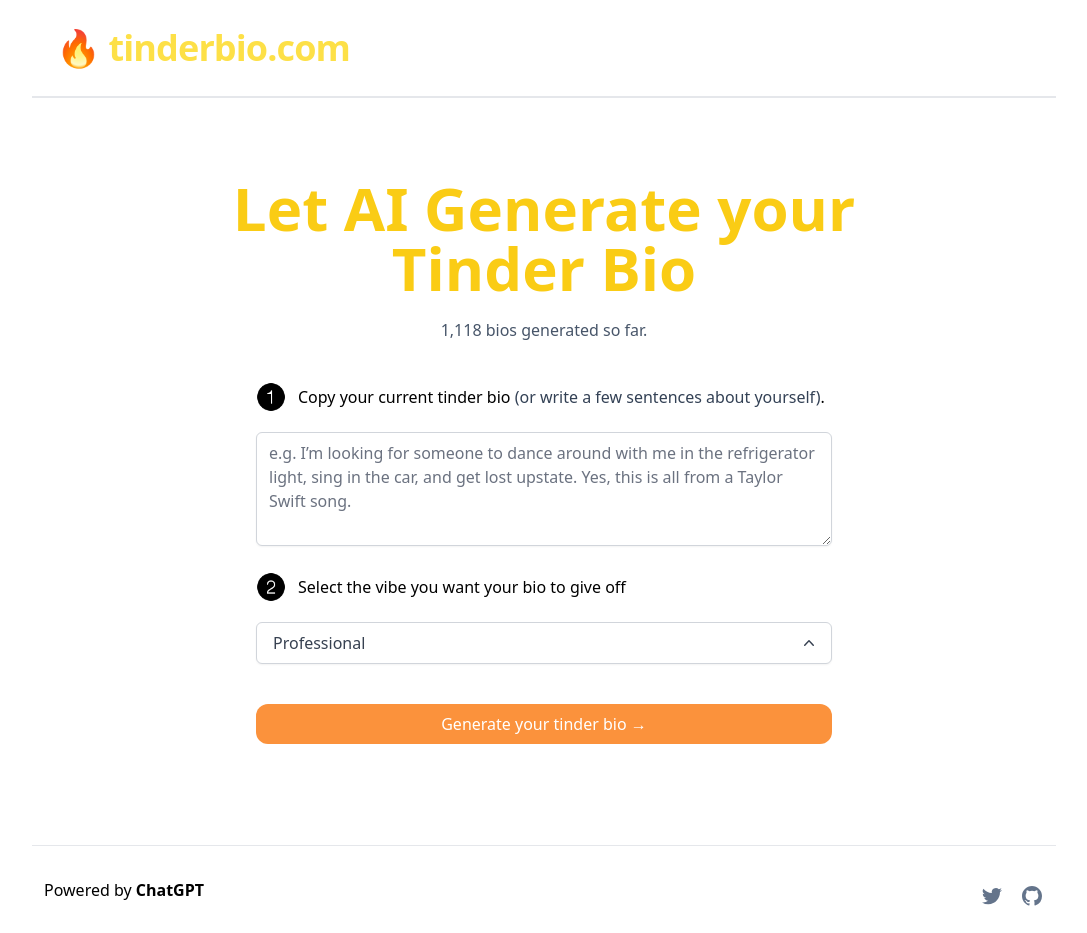
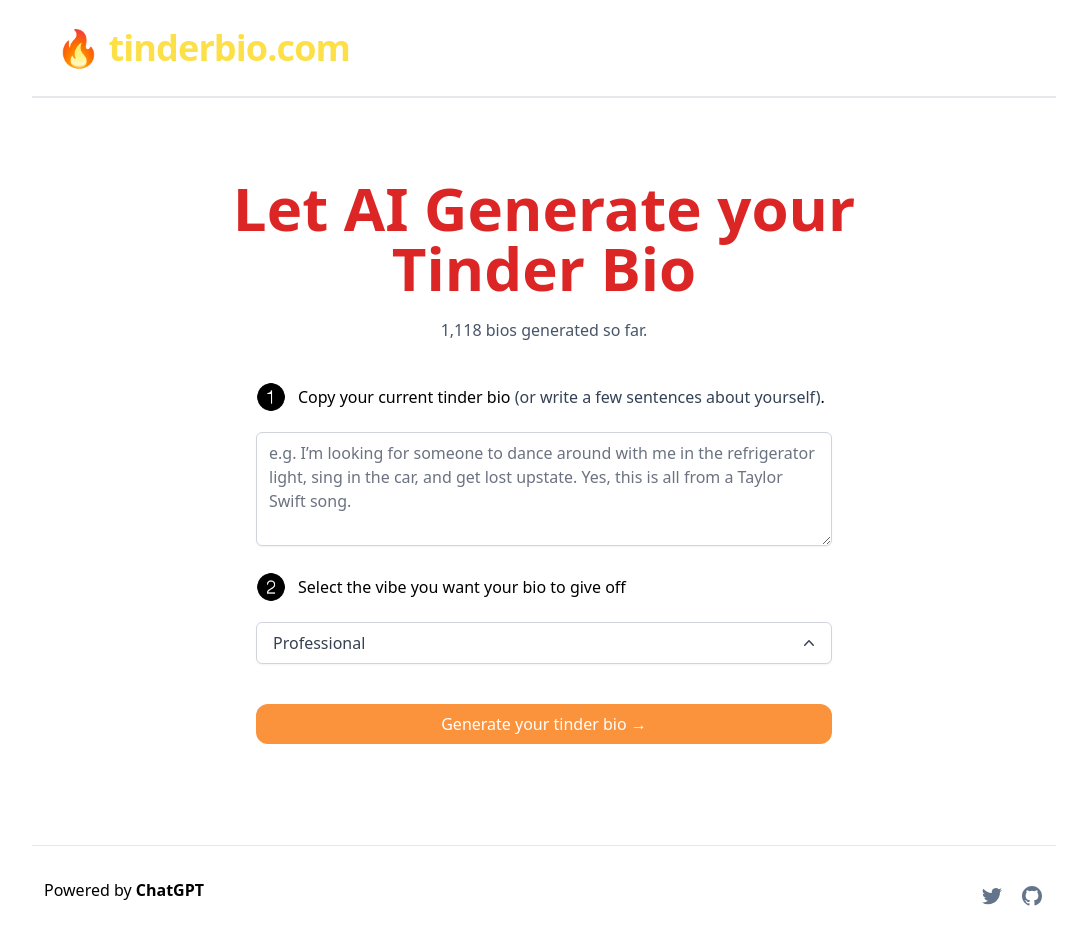
Before and after one commit to BullishAF/aidatingbio, a Next.js app: page / in a window 1280 px wide. Shown: the whole page, without its empty margins (96-1183 px from the left). Built offline with nearby package versions, Linux system fonts and the light colour scheme.

Commit message:
Update index.tsx

```diff
--- a/pages/index.tsx
+++ b/pages/index.tsx
@@ -80,7 +80,7 @@ const Home: NextPage = () => {
       <Header />
       <main className="flex flex-1 w-full flex-col items-center justify-center text-center px-4 mt-12 sm:mt-20">
 
-        <h1 className="sm:text-6xl text-4xl max-w-[708px] font-bold text-yellow-400">
+        <h1 className="sm:text-6xl text-3xl max-w-[708px] font-bold text-red-600">
           Let AI Generate your Tinder Bio
         </h1>
         <p className="text-slate-600 mt-5">1,118 bios generated so far.</p>
```
